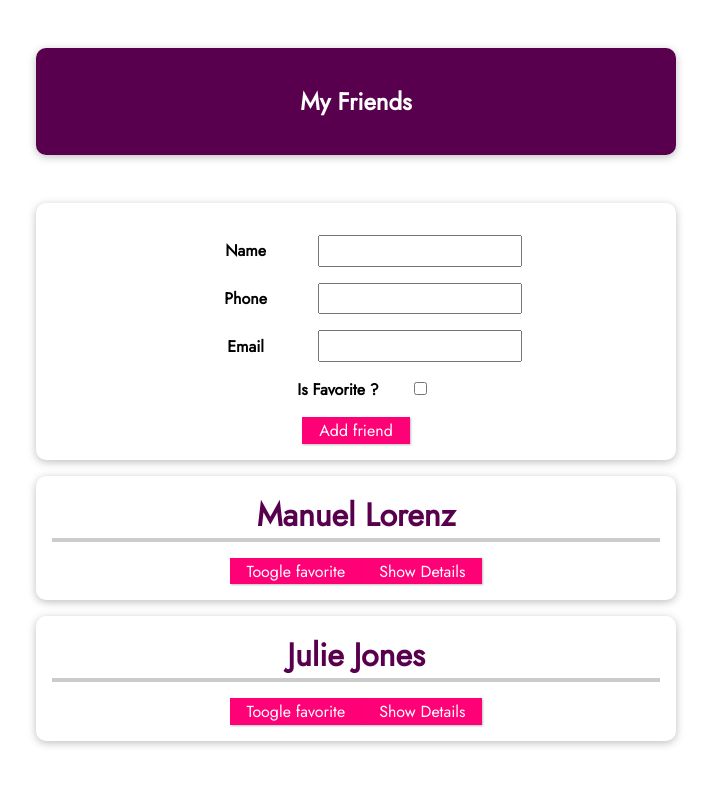
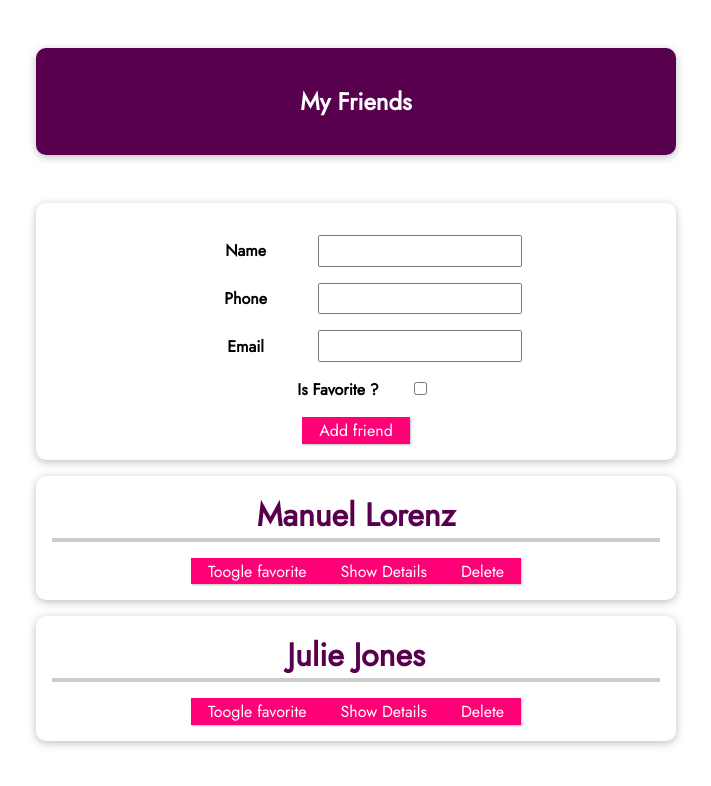
Before and after one commit to rpalvair/vue-formation, a Vue app in the folder vue-cli-01-a-new-vue-project/: page / in a window 1280 px wide. Shown: the top 786 px of the page, without its empty margins (284-995 px from the left). Built offline with nearby package versions, Linux system fonts and the light colour scheme.

Commit message:
feat : Delete a friend

```diff
--- a/vue-cli-01-a-new-vue-project/src/App.vue
+++ b/vue-cli-01-a-new-vue-project/src/App.vue
@@ -14,6 +14,7 @@
         :email-address="friend.email"
         :is-favorite="friend.isFavorite"
         @toggleFavorite="toggleFavorite"
+        @deleteFriend="deleteFriend"
       ></friend-contact>
     </ul>
   </section>
@@ -60,6 +61,12 @@ export default {
       console.log("newFriend", friend)
       this.friends.push(friend)
     },
+    deleteFriend(id) {
+      console.log("Id to delete", id)
+      const friendToDelete = this.friends.find((value) => value.id == id)
+      console.log("friendToDelete", friendToDelete)
+      this.friends.splice(friendToDelete.id, 1)
+    },
   },
 }
 </script>
--- a/vue-cli-01-a-new-vue-project/src/components/FriendContact.vue
+++ b/vue-cli-01-a-new-vue-project/src/components/FriendContact.vue
@@ -9,6 +9,7 @@
       <li><strong>Phone : </strong>{{ phoneNumber }}</li>
       <li><strong>Email : </strong>{{ emailAddress }}</li>
     </ul>
+    <button @click="deleteFriend">Delete</button>
   </li>
 </template>
 
@@ -29,7 +30,7 @@ export default {
       //   },
     },
   },
-  emits: ["toggleFavorite"],
+  emits: ["toggleFavorite","deleteFriend"],
   data() {
     return {
       detailsAreVisible: false,
@@ -43,6 +44,10 @@ export default {
     toggleFavorite() {
       this.$emit("toggleFavorite", this.id)
     },
+    deleteFriend() {
+      console.log("deleteFriend")
+      this.$emit("deleteFriend", this.id)
+    }
   },
 }
 </script>
```
